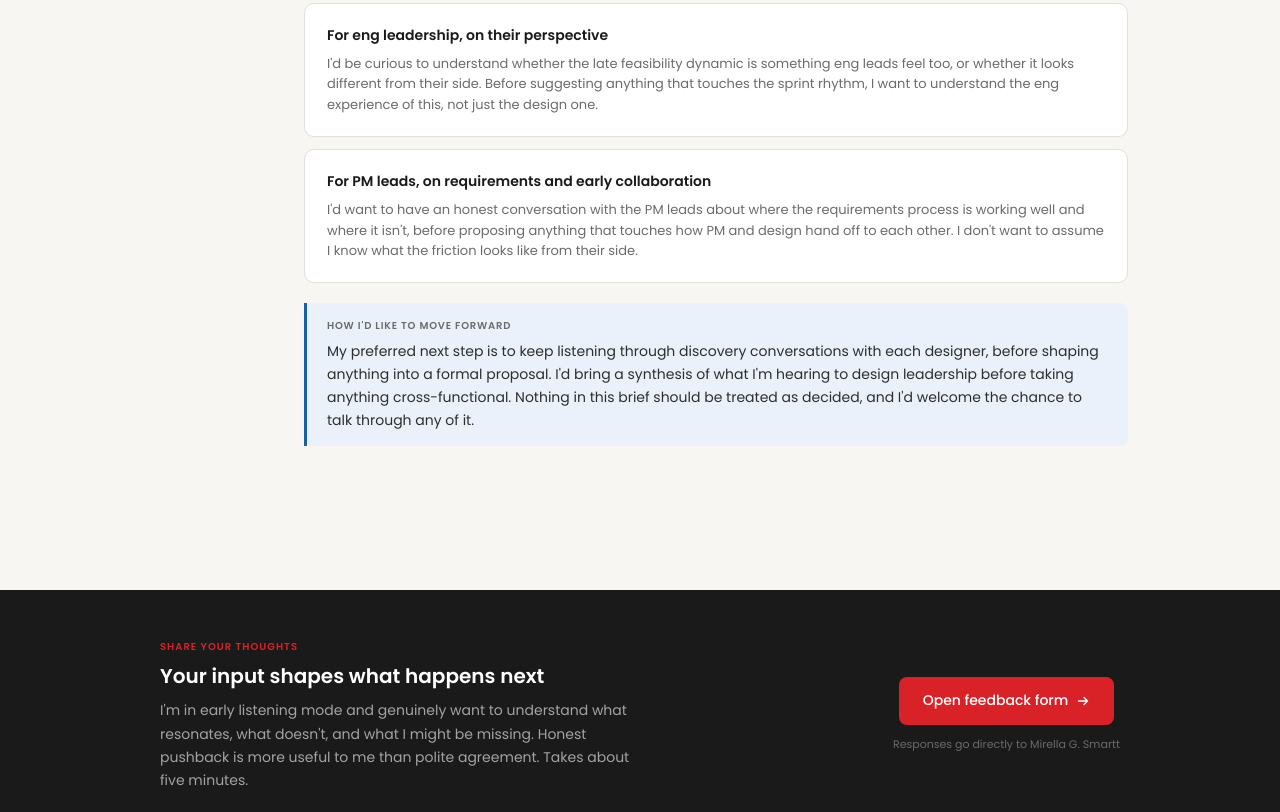
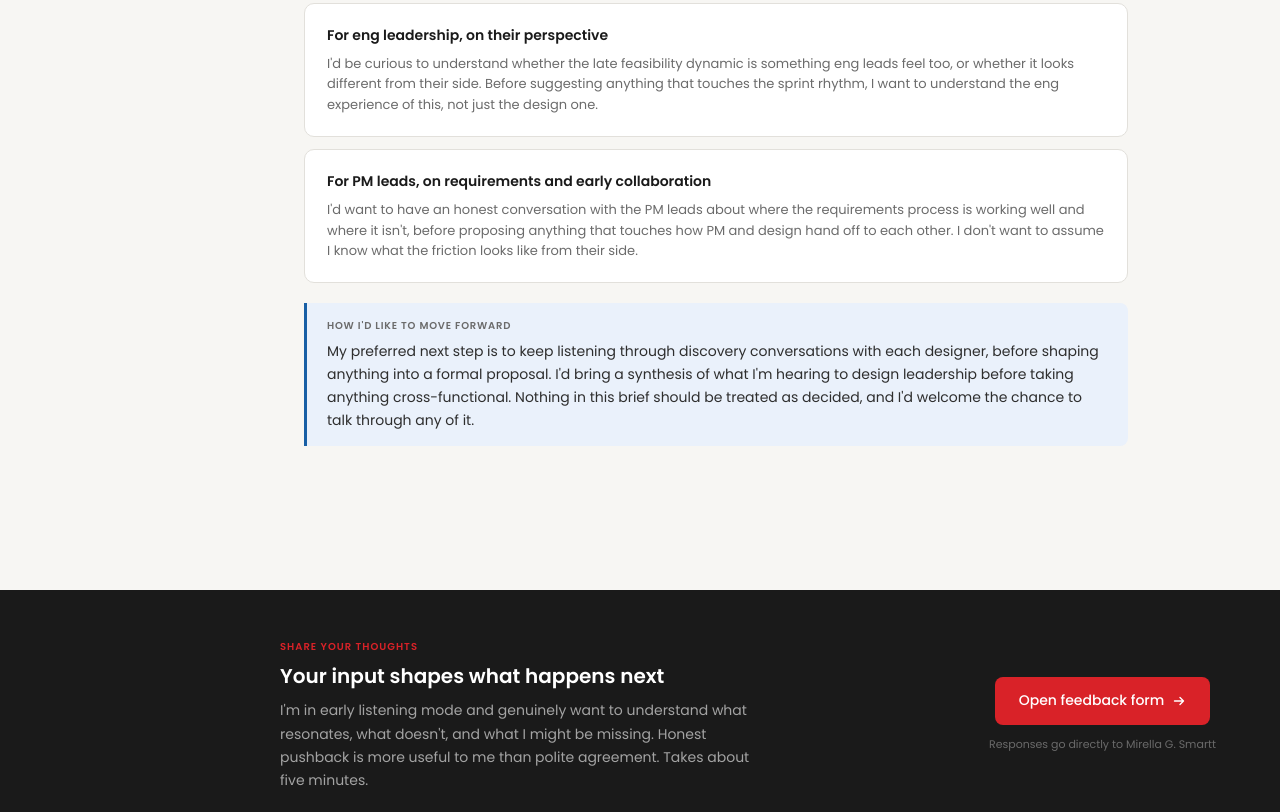
Before and after one commit to mirellasmartt-netizen/Design-Forward, a plain HTML site: page index.html in a window 1280 px wide. Shown: the part 11188-12000 px from the top of the page. Drawn offline with Linux system fonts and the light colour scheme.

Commit message:
Add files via upload

```diff
--- a/index.html
+++ b/index.html
@@ -718,7 +718,7 @@
     .feedback-bar {
       grid-column: 1 / -1;
       background: var(--navy);
-      padding: 48px 64px;
+      padding: 48px 64px 48px 280px;
     }
     .feedback-inner {
       max-width: 960px;
@@ -782,7 +782,7 @@
       color: rgba(255,255,255,.35);
       text-align: center;
     }
-    @media (max-width: 700px) {
+    @media (max-width: 900px) {
       .feedback-bar { padding: 36px 24px; }
       .feedback-inner { flex-direction: column; align-items: flex-start; gap: 24px; }
       .feedback-right { align-items: flex-start; }
```
